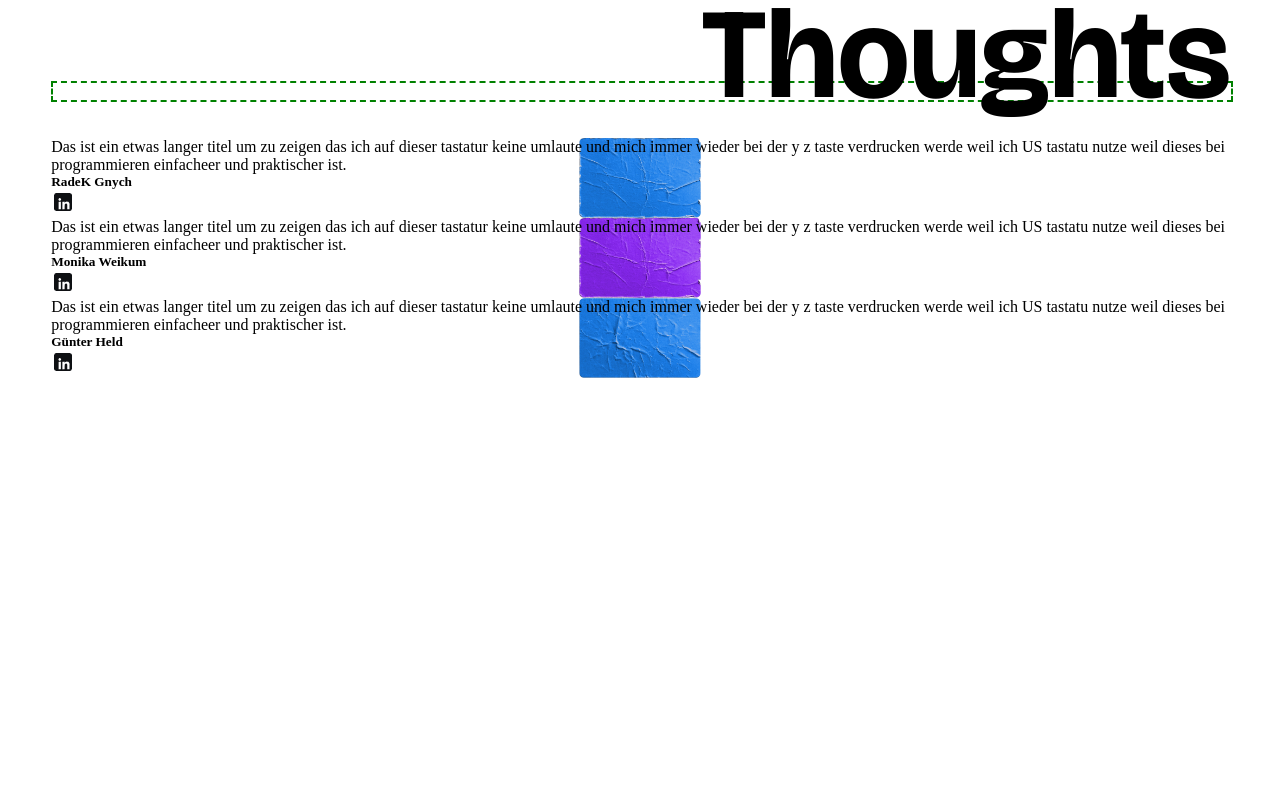
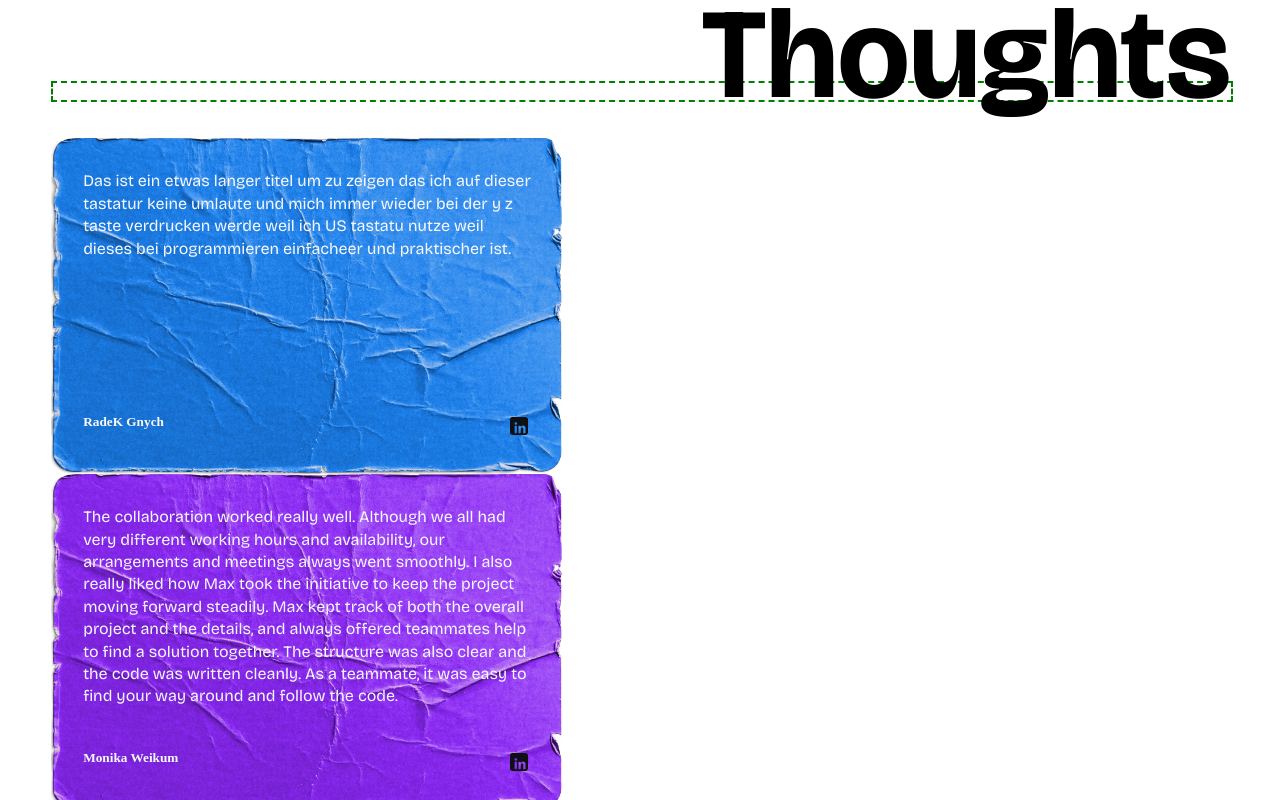
Before and after one commit to Lehnerma/Portfolio, an Angular app: page / in a window 1280 px wide. Shown: the part 4220-5020 px from the top of the page. Before the commit the page ends 4800 px from the top, so only its background shows below. Built offline with nearby package versions, Linux system fonts and the light colour scheme.

Commit message:
feat(comment-card): update comments and improve layout styles

```diff
--- a/src/app/components/comment-card/comment-card.html
+++ b/src/app/components/comment-card/comment-card.html
@@ -4,7 +4,8 @@
   </p>
   <div class="comment__footer">
     <h5 class="comment__name">{{ name() }}</h5>
-    <a [href]="link()">
+
+    <a [href]="link()" class="comment__social">
       <img src="/assets/icons/linkedin.png" alt="LinkedIn Logo" class="comment__link--icon"
     /></a>
   </div>
--- a/src/app/components/comment-card/comment-card.scss
+++ b/src/app/components/comment-card/comment-card.scss
@@ -5,5 +5,22 @@
     background-repeat: no-repeat;
     background-size: contain;
     background-position: center;
+    aspect-ratio: 1799 / 1180;
+    max-width: 512px;
+    padding: 2rem;
+
+    display: grid;
+    grid-template-rows: 1fr auto;
+    color: $white-base;
+  }
+
+  &__footer {
+    display: flex;
+    justify-content: space-between;
+  }
+  &__txt {
+    font-family: $f-txt;
+    font-size: rem(16);
+    line-height: 1.4;
   }
 }
--- a/src/app/data/colleagues.data.ts
+++ b/src/app/data/colleagues.data.ts
@@ -15,8 +15,9 @@ export const CARDS: ColleagueCard[] = [
     link: 'https://at.linkedin.com/', // todo add the missing linkedin link
     jobtitle: 'Frontend Developer',
     comment_en:
-      'Das ist ein etwas langer titel um zu zeigen das ich auf dieser tastatur keine umlaute und mich immer wieder bei der y z taste verdrucken werde weil ich US tastatu nutze weil dieses bei programmieren einfacheer und praktischer ist.',
-    comment_de: 'add somthing',
+      'The collaboration worked really well. Although we all had very different working hours and availability, our arrangements and meetings always went smoothly. I also really liked how Max took the initiative to keep the project moving forward steadily. Max kept track of both the overall project and the details, and always offered teammates help to find a solution together. The structure was also clear and the code was written cleanly. As a teammate, it was easy to find your way around and follow the code.',
+    comment_de:
+      'Die Zusammenarbeit hat super funktioniert. Obwohl wir alle sehr unterschiedliche Arbeitszeiten und Verfügbarkeiten hatten, haben unsere Absprachen und Besprechungen immer gut geklappt. Außerdem fand ich sehr gut, wie Max die Initiative ergriffen hat, um das Projekt stetig voranzubringen. Dabei hat Max sowohl das gesamte Projekt als auch Details im Blick behalten. Teamkollegen hat Max immer Hilfe angeboten, um gemeinsam eine Lösung zu finden. Auch war die Struktur klar und der Code clean geschrieben. Als Teamkollege fand man sich somit schnell zurecht und konnte den Code gut nachvollziehen.',
     backgroundUrl: '/assets/background/card-bg-frayed-violet.webp',
   },
   {
```
